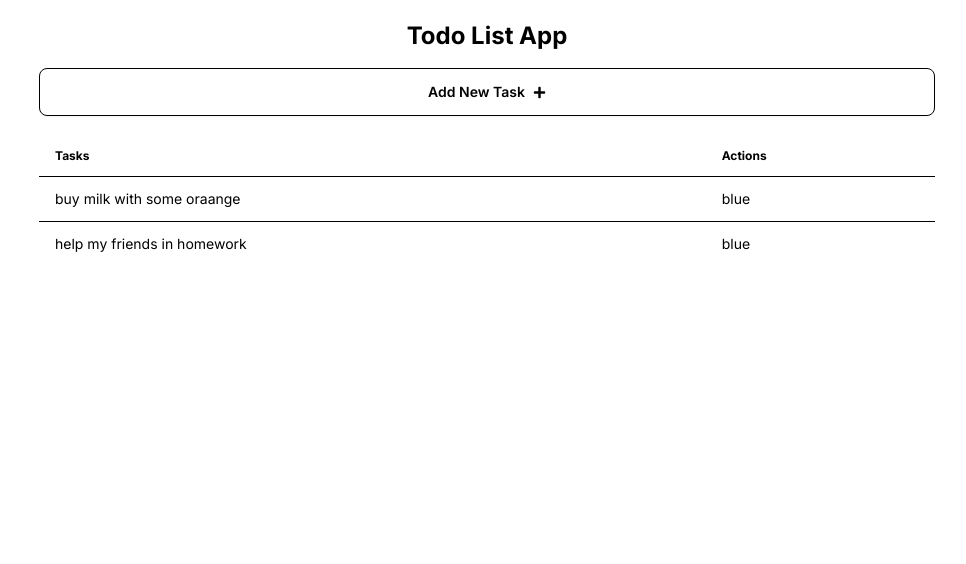
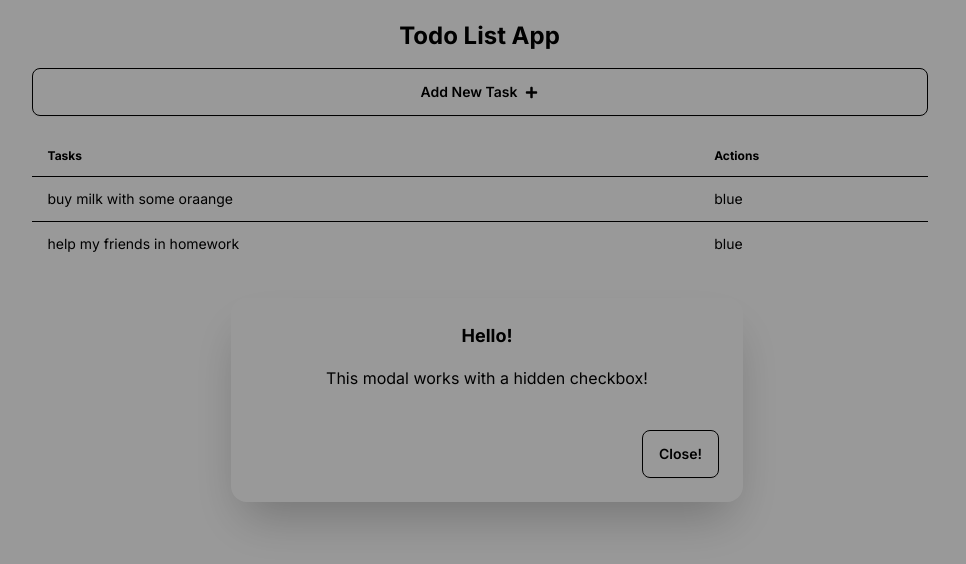
Before and after one commit to abdullahmiraz/nextjs-todo-app, a Next.js app: page / in a window 1280 px wide. Both pictures are taken after a click on the button "Add New Task". Shown: the top 564 px of the page, without its empty margins (153-1119 px from the left). Built offline with nearby package versions, Linux system fonts and the light colour scheme; data requests are answered from the project's data file.

Commit message:
updated the modal functions

```diff
--- a/app/components/AddTask.tsx
+++ b/app/components/AddTask.tsx
@@ -1,12 +1,22 @@
-import React from "react";
+"use client";
+import React, { useState } from "react";
 import { FaPlus } from "react-icons/fa";
+import Modal from "./Modal";
 
 const AddTask = () => {
+  const [modalOpen, setModalOpen] = useState<boolean>(false);
   return (
     <div>
-      <button className="btn btn-primary w-full">
+      <button
+        onClick={() => setModalOpen(true)}
+        className="btn btn-primary w-full"
+      >
         Add New Task <FaPlus size={13} />{" "}
       </button>
+
+      <Modal modalOpen={modalOpen} setModalOpen={setModalOpen}>
+        Modal for add todo
+      </Modal>
     </div>
   );
 };
--- /dev/null
+++ b/app/components/Modal.tsx
@@ -0,0 +1,24 @@
+import React from "react";
+
+interface ModalProps {
+  modalOpen: boolean;
+  setModalOpen: (open: boolean) => boolean | void;
+}
+
+const Modal: React.FC<ModalProps> = ({ modalOpen, setModalOpen }) => {
+  return (
+    <div className={`modal ${modalOpen ? "modal-open" : ""}`} role="dialog">
+      <div className="modal-box">
+        <h3 className="font-bold text-lg">Hello!</h3>
+        <p className="py-4">This modal works with a hidden checkbox!</p>
+        <div className="modal-action">
+          <label onClick={() => setModalOpen(false)} className="btn">
+            Close!
+          </label>
+        </div>
+      </div>
+    </div>
+  );
+};
+
+export default Modal;
```
